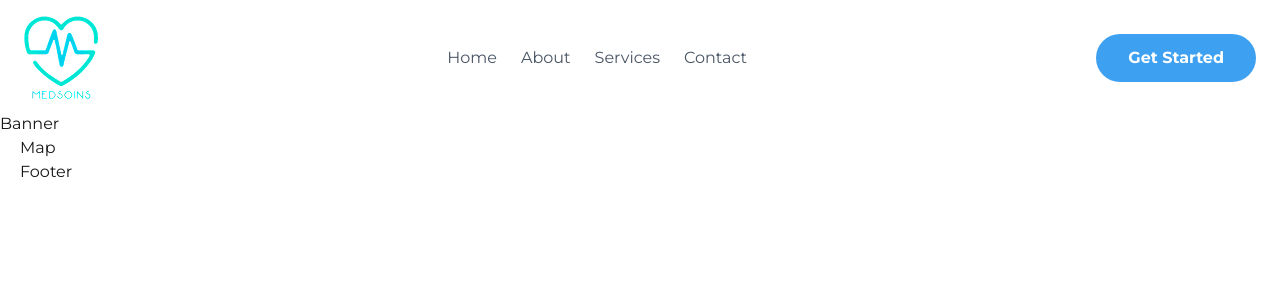
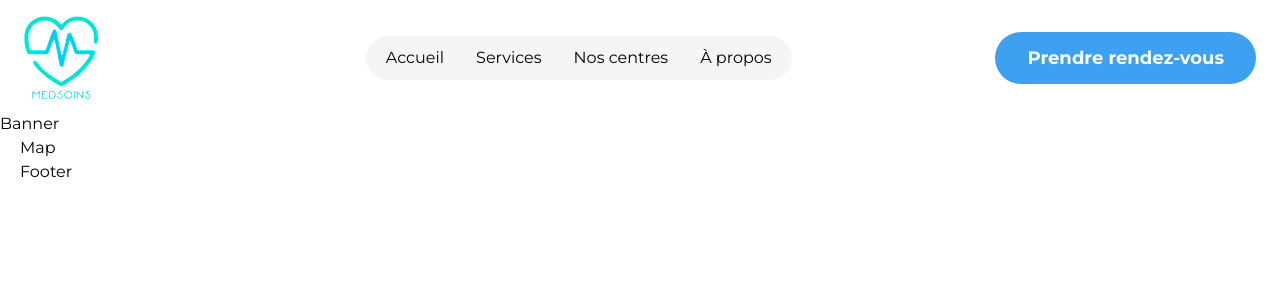
Before and after one commit to MeherabHossain007/medsoins, a Next.js app: page / in a window 1280 px wide. Shown: the top 300 px of the page. Built offline with nearby package versions, Linux system fonts and the light colour scheme.

Commit message:
Navbar in progress

```diff
--- a/src/app/globals.css
+++ b/src/app/globals.css
@@ -18,7 +18,7 @@
 
 :root {
   --background: #ffffff;
-  --foreground: #171717;
+  --foreground: #000000;
 }
 
 body {
--- a/src/components/layout/Navbar.jsx
+++ b/src/components/layout/Navbar.jsx
@@ -7,6 +7,8 @@ import Link from "next/link";
 
 export default function Navbar() {
   const [isOpen, setIsOpen] = useState(false);
+  const [serviceOpen, setServiceOpen] = useState(false);
+  const [aboutOpen, setAboutOpen] = useState(false);
 
   return (
     <nav className="bg-white fixed w-full z-50">
@@ -17,24 +19,74 @@ export default function Navbar() {
         </Link>
 
         {/* Desktop Nav */}
-        <div className="hidden md:flex space-x-6">
-          <Link href="#" className="text-gray-600 hover:text-gray-800">
-            Home
+        <div className="hidden md:flex gap-8 bg-[#F5F5F5] ms-16 px-5 py-2.5 rounded-full">
+          <Link href="#">Accueil</Link>
+          <div className="relative">
+            <button
+              className="flex items-center gap-1 focus:outline-none"
+              onClick={() => setServiceOpen(!serviceOpen)}
+            >
+              Services
+            </button>
+
+            {/* Submenu */}
+            <div
+              className={`absolute right-0 mt-1 bg-white shadow-lg rounded-2xl transition-all duration-300 ease-in-out transform ${
+                serviceOpen
+                  ? "opacity-100 scale-100 translate-y-0"
+                  : "opacity-0 scale-95 -translate-y-2 pointer-events-none"
+              }`}
+            >
+              <Link
+                href="#"
+                className="block rounded-t-2xl px-6 py-4 hover:bg-gray-100 text-nowrap text-center text-[#757575] font-semibold"
+              >
+                Je suis patient
               </Link>
-          <Link href="#" className="text-gray-600 hover:text-gray-800">
-            About
+              <Link
+                href="#"
+                className="block rounded-b-2xl px-6 py-4 hover:bg-gray-100 text-nowrap text-center text-[#757575] font-semibold"
+              >
+                Je suis professionnel de santé
               </Link>
-          <Link href="#" className="text-gray-600 hover:text-gray-800">
-            Services
+            </div>
+          </div>
+          <Link href="#">Nos centres</Link>
+          <div className="relative">
+            <button
+              className="flex items-center gap-1 focus:outline-none"
+              onClick={() => setAboutOpen(!aboutOpen)}
+            >
+              À propos
+            </button>
+
+            {/* Submenu */}
+            <div
+              className={`absolute left-full mt-1 bg-white shadow-lg rounded-2xl transition-all duration-300 ease-in-out transform ${
+                aboutOpen
+                  ? "opacity-100 scale-100 translate-y-0"
+                  : "opacity-0 scale-95 -translate-y-2 pointer-events-none"
+              }`}
+            >
+              <Link
+                href="#"
+                className="block rounded-t-2xl px-6 py-4 hover:bg-gray-100 text-nowrap text-center text-[#757575] font-semibold"
+              >
+                Qui sommes-nous
               </Link>
-          <Link href="#" className="text-gray-600 hover:text-gray-800">
-            Contact
+              <Link
+                href="#"
+                className="block rounded-b-2xl px-6 py-4 hover:bg-gray-100 text-nowrap text-center text-[#757575] font-semibold"
+              >
+                FAQ
               </Link>
+            </div>
+          </div>
         </div>
 
         {/* Button */}
         <div className="hidden md:block">
-          <Button className="!py-3">Get Started</Button>
+          <Button className="!py-3">Prendre rendez-vous</Button>
         </div>
 
         {/* Hamburger Icon */}
@@ -53,20 +105,33 @@ export default function Navbar() {
           isOpen ? "translate-y-0" : "-translate-y-full"
         }`}
       >
-        <div className="px-6 py-4 flex flex-col space-y-4 items-center">
-          <Link href="#" className="text-gray-600 hover:text-gray-800">
-            Home
+        <div className="px-6 py-4 flex flex-col space-y-4">
+          <Link href="#">Accueil</Link>
+          <div
+            className={`w-full duration-300 ${serviceOpen ? "mb-0" : "mb-4"}`}
+          >
+            <button
+              className="flex items-center  gap-1 w-full focus:outline-none"
+              onClick={() => setServiceOpen(!serviceOpen)}
+            >
+              Services
+            </button>
+            <div
+              className={`overflow-hidden transition-all duration-300 ease-in-out ${
+                serviceOpen ? "max-h-40 opacity-100" : "max-h-0 opacity-0"
+              }`}
+            >
+              <Link href="#" className="block px-4 py-2 hover:bg-gray-200">
+                Doctor
               </Link>
-          <Link href="#" className="text-gray-600 hover:text-gray-800">
-            About
+              <Link href="#" className="block px-4 py-2 hover:bg-gray-200">
+                Patient
               </Link>
-          <Link href="#" className="text-gray-600 hover:text-gray-800">
-            Services
-          </Link>
-          <Link href="#" className="text-gray-600 hover:text-gray-800">
-            Contact
-          </Link>
-          <Button className="!py-3">Get Started</Button>
+            </div>
+          </div>
+          <Link href="#">Nos centres</Link>
+          <Link href="#">À propos</Link>
+          <Button className="!py-3">Prendre rendez-vous</Button>
         </div>
       </div>
     </nav>
--- a/src/components/ui/Button.jsx
+++ b/src/components/ui/Button.jsx
@@ -8,14 +8,14 @@ const Button = ({ children, className, href, onClick }) => {
           href={href}
           onClick={onClick}
           target={target}
-          className={`block px-4 py-2.5 lg:px-8 lg:py-5 rounded-full bg-secondary text-white font-bold ${className}`}
+          className={`block px-4 py-2.5 lg:px-8 lg:py-5 rounded-full bg-secondary text-white font-bold text-xs lg:text-lg ${className}`}
         >
           {children}
         </Link>
       ) : (
         <button
           onClick={onClick}
-          className={`px-4 py-2.5 lg:px-8 lg:py-5 rounded-full bg-secondary text-white font-bold ${className}`}
+          className={`px-4 py-2.5 lg:px-8 lg:py-5 rounded-full bg-secondary text-white font-bold text-xs lg:text-lg ${className}`}
         >
           {children}
         </button>
```
Lines whose indentation alone changed are shown as unchanged.
